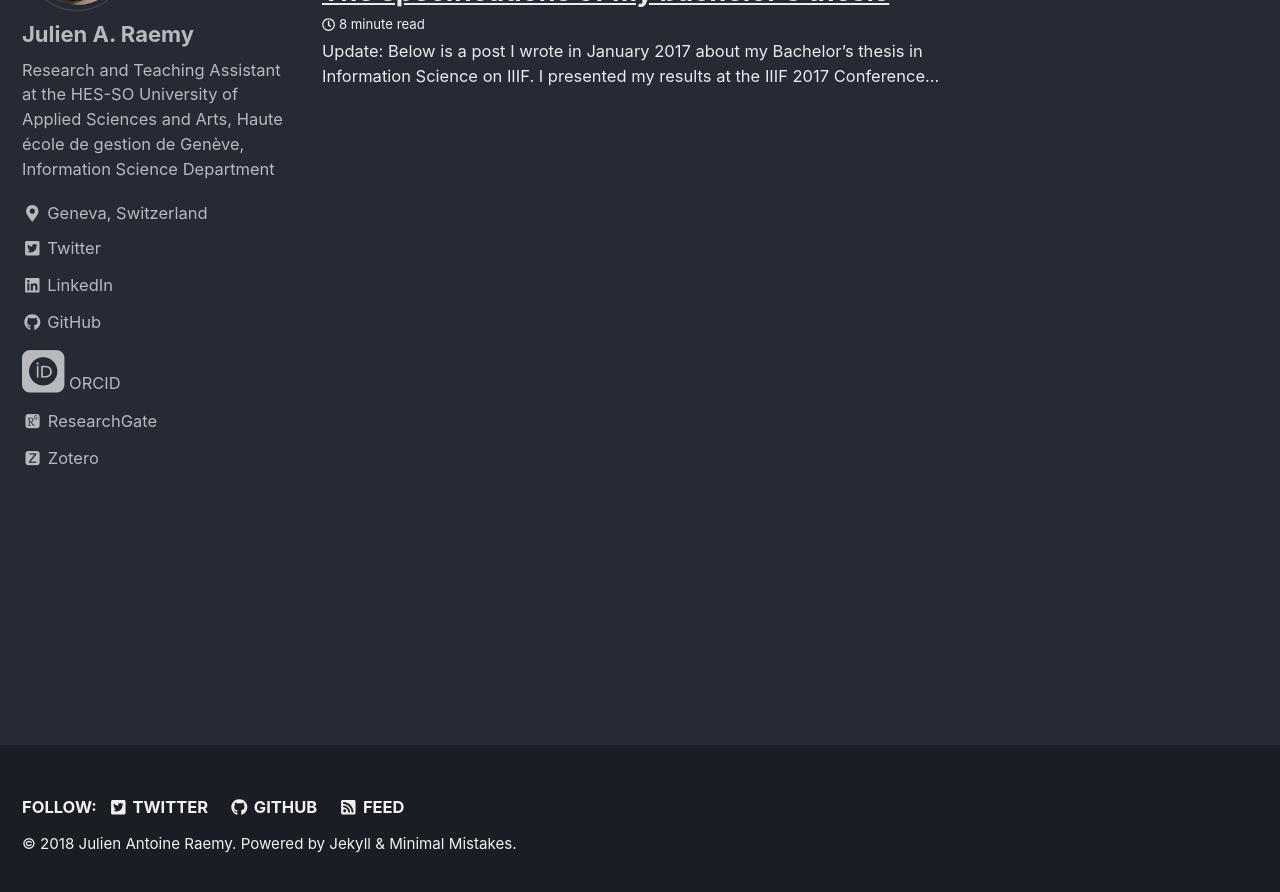
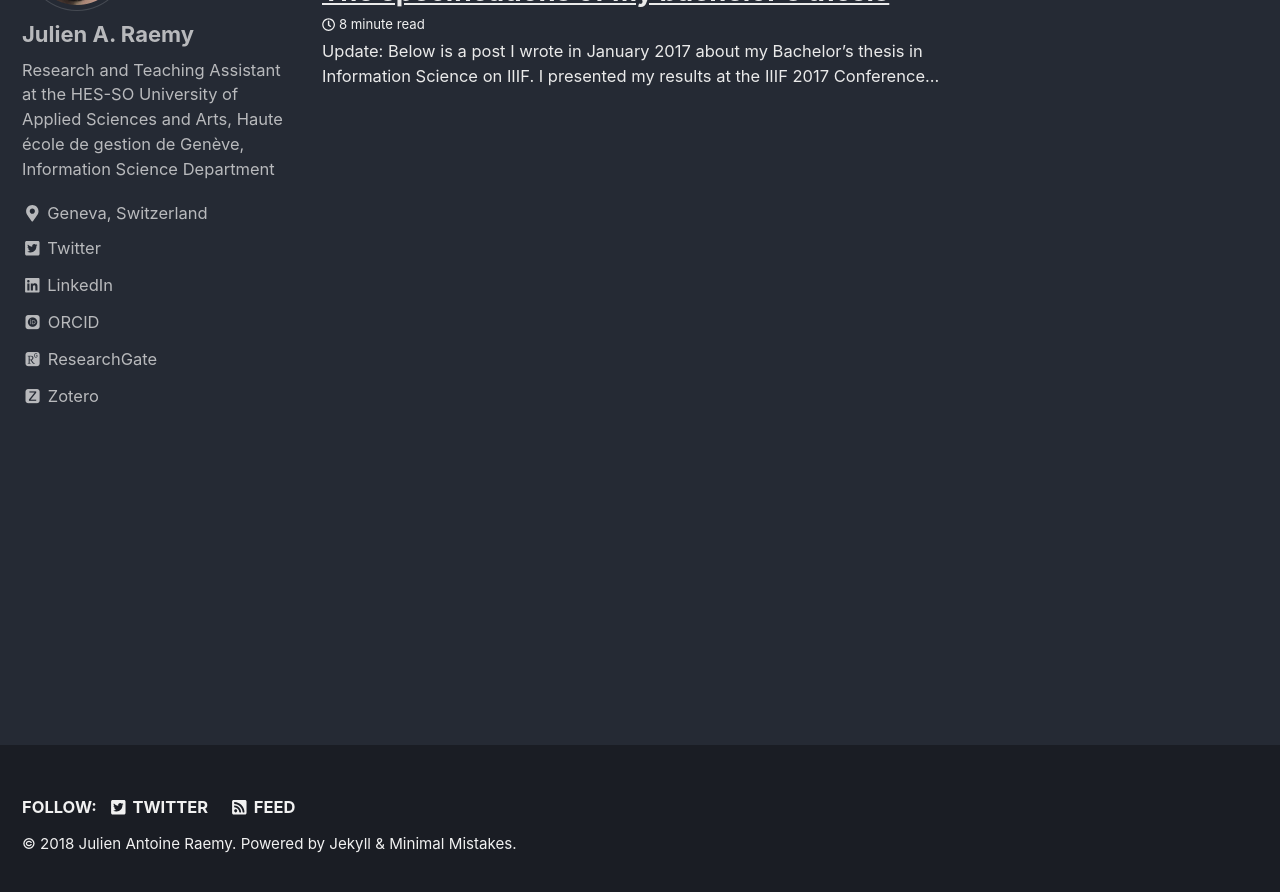
Before and after one commit to 00mjk/julsraemy.github.io, a Jekyll site: the page built from index.html, in a window 1280 px wide and 900 px high, scrolled down 253 px. Shown: the top 892 px of the window. Built offline with Jekyll 4.4.1, drawn with Linux system fonts in a browser that asks for light colours; nearby versions of some CDN libraries; some web fonts are replaced; the list of posts is cut into pages by our own code; comment, search, counter and statistics services are not loaded; a style sheet for code colours, icons or effects is not loaded.

Commit message:
change orcide icon size

```diff
--- a/_config.yml
+++ b/_config.yml
@@ -108,7 +108,7 @@ author:
   flickr           :
   facebook         :
   foursquare       :
-  github           : julsraemy
+  github           :
   gitlab           :
   google_plus      :
   keybase          :
--- a/_includes/author-profile-custom-links.html
+++ b/_includes/author-profile-custom-links.html
@@ -1,6 +1,6 @@
   <li>
     <a href="https://orcid.org/0000-0002-4711-5759" itemprop="sameAs">
-      <i class="ai ai-orcid-square ai-3x" aria-hidden="true"></i> ORCID
+      <i class="ai ai-orcid-square ai-fw" aria-hidden="true"></i> ORCID
     </a>
   </li>
  <li>
```
